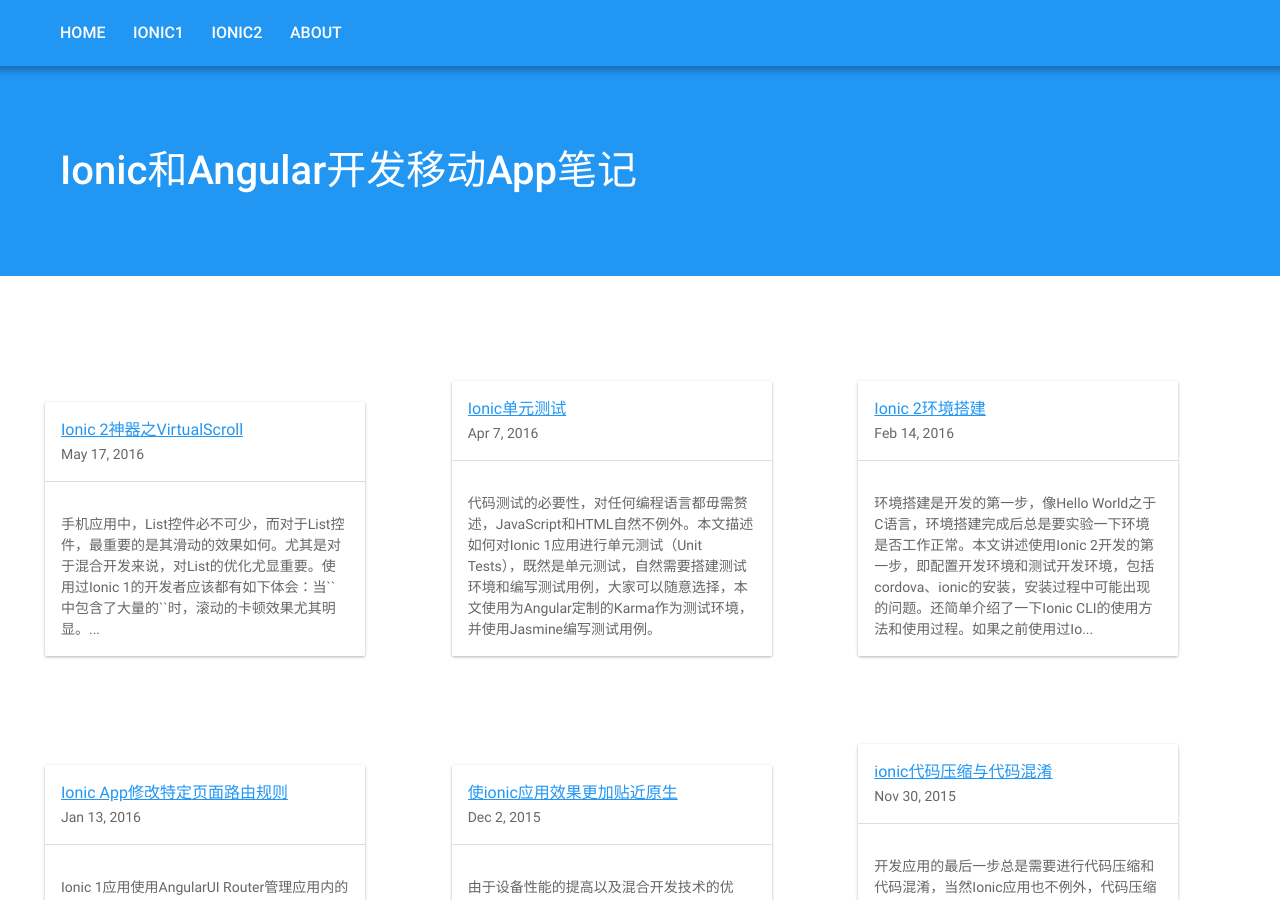
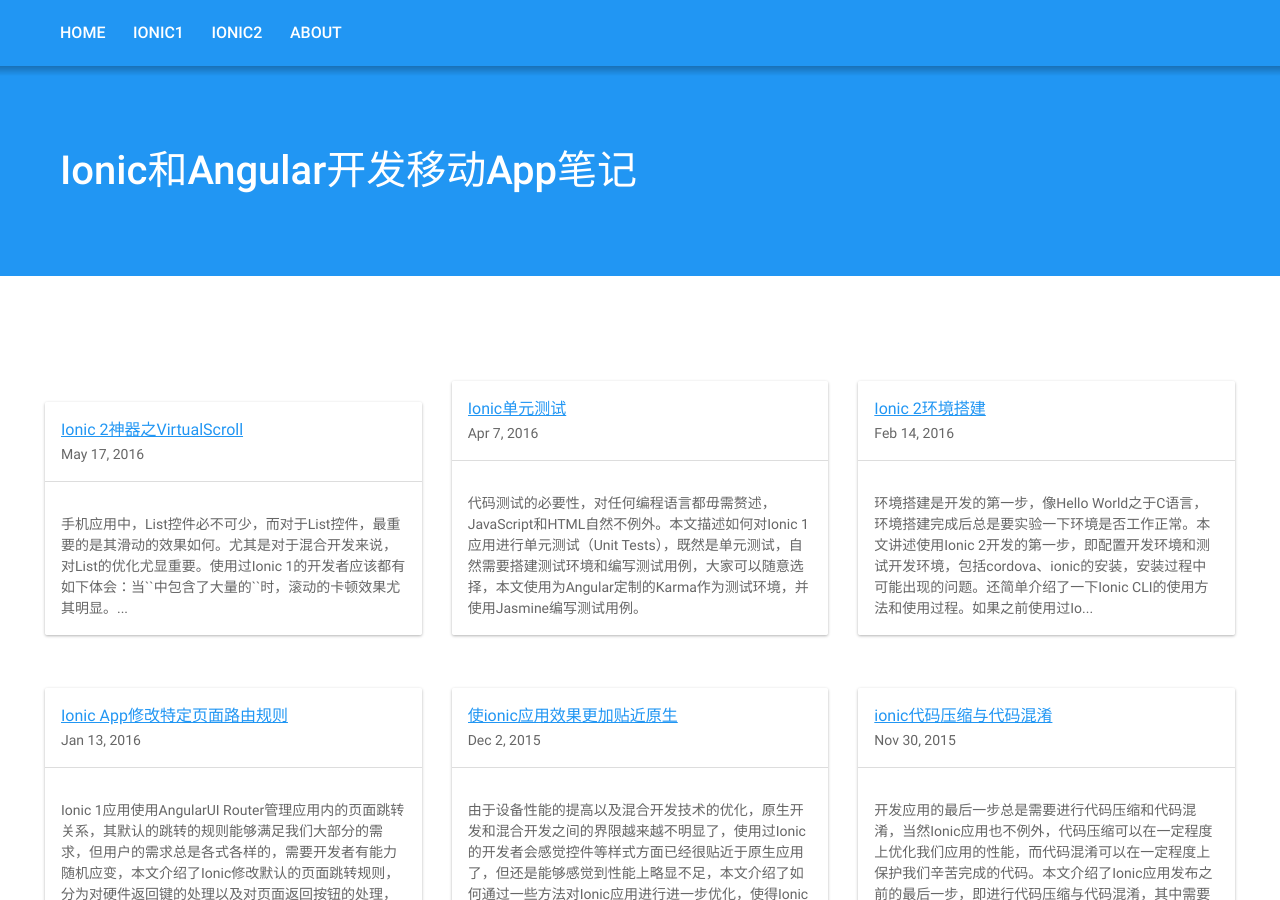
Before and after one commit to liuwenzhuang/liuwenzhuang.github.io, a Jekyll site: the page built from index.html, in a window 1280 px wide and 900 px high. Built offline with Jekyll 4.4.1, drawn with Linux system fonts in a browser that asks for light colours; the list of posts is cut into pages by our own code.

Commit message:
modify card style

```diff
--- a/index.html
+++ b/index.html
@@ -9,8 +9,8 @@
     {% if modulo == '0' or forloop.first %}
     <div class="row responsive-sm row-bottom">
     {% endif %}
-        <div class="col">
-            <div class="list card" style="width:320px;height:auto">
+        <div class="col col-33">
+            <div class="list card" style="height:auto;margin-bottom:5px;">
                 <div class="item">
                     <h2><a href="{{ post.url | prepend: site.baseurl }}">{{ post.title }}</a></h2>
                     <p>{{ post.date | date: "%b %-d, %Y" }}</p>
```
